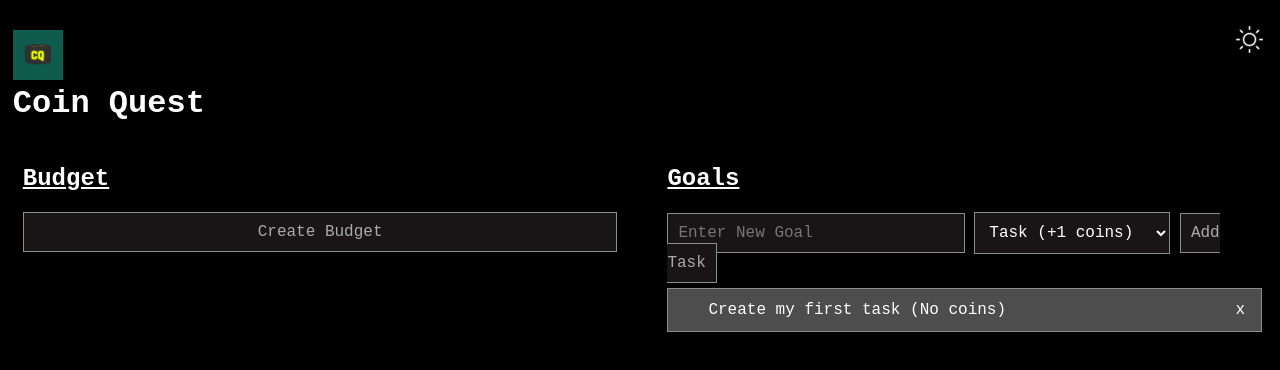
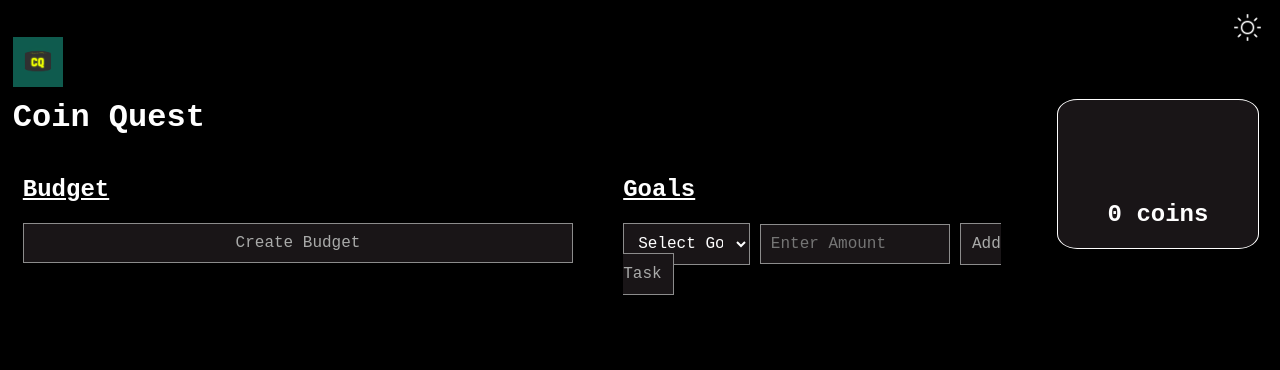
Before and after one commit to garghg/financeManager, a plain HTML site: page src/main.html in a window 1280 px wide. Both pictures are taken after a click on the button 1249 px from the left and 38 px from the top of the page. Drawn offline with Linux system fonts and the light colour scheme.

Commit message:
started coin counter

```diff
--- a/src/home.js
+++ b/src/home.js
@@ -1,11 +1,16 @@
 var goals = document.getElementsByTagName("LI");
 var i;
 var addRowBtn;
+var bgtCreated = false;
 var budget;
 var netCell;
 var budgetBtn = document.getElementById("budgetBtn");
 var bgtDiv = document.getElementById("budget");
 var selectedRows = [];
+var coinNum = document.getElementById('coinNum');
+var coinsShown = 0;
+var coinVal;
+var taskType = document.getElementById("taskType").value;
 
 for (i = 0; i < goals.length; i++){
     var span = document.createElement("SPAN");
@@ -28,35 +33,44 @@ var list = document.querySelector("ul");
 list.addEventListener("click", function(ev){
     if (ev.target.tagName === 'LI'){
         ev.target.classList.toggle('checked');
+
+        if (ev.target.classList.contains('checked')){
+            console.log('adding coins')
+            coinsShown += coinVal;
+            coinNum.textContent = `${coinsShown} coins`
+        }else{
+            console.log('removing coins')
+            coinsShown -= coinVal;
+            coinNum.textContent = `${coinsShown} coins`
+        }
+
     }
 })
-
-
-function saveTask(input){
-
-}
-
 
 
 function addTask(){
     var newTask = document.createElement("li");
     var input = document.getElementById("input").value;
-    var taskType = document.getElementById("taskType").value;
-    var coinVal;
-    if (taskType === "Habit"){
-        coinVal = 2;
+
+    if (taskType === "Default"){
+        alert('Please select a valid task type.');
+        document.getElementById("input").value = "";
+        return;
     }
-    else if (taskType === "Save" || taskType === "Spend"){
-        coinVal = 5;
-        saveTask(input);
+
+    if(bgtCreated && netCell.textContent > 0){
+        var taskName = document.createTextNode(taskType +" $" +input+` (+${coinVal} coins)`);
+        newTask.appendChild(taskName);
+    }else if (!bgtCreated){
+        alert("You must have a budget to set goals.");
+        return;
+    }else if (input > netCell.textContent){
+        alert("You do not have enough money to set this goal.");
+        return;
     }
-    else{
-        coinVal = 1
-    }
-    taskName = document.createTextNode(input+` (+${coinVal} coins)`);
-    newTask.appendChild(taskName);
+
     if (input === ''){
-        alert("Please Enter a Task Name");
+        alert("Please Enter an amount.");
     }
     else {
         document.querySelector("ul").appendChild(newTask);
@@ -74,8 +88,8 @@ function addTask(){
     close[i].onclick = function() {
         var div = this.parentElement;
         div.style.display = "none";
+        }
     }
-}
 }
 
 function bgtItemName(){
@@ -211,6 +225,7 @@ document.addEventListener('keydown', function(event) {
 });
 
 function createBudget(){
+    bgtCreated = true;
     budgetBtn.remove();
     var budget = document.createElement("table");
     budget.id = "budgetTable";
--- a/src/main.html
+++ b/src/main.html
@@ -3,23 +3,24 @@
 <!-- Notes to self:
 
 Today:
-
-    - change goals as follows:
-        select save/spend types and cross reference with entered budget
-        text field only appears
-    - when type task is selected recurring task for habit type
     - create a coin counter
+    - create CUSTOM POPUPS!! (https://youtu.be/MBaw_6cPmAw?t=36)
+    - add a row to table when a goal is set to subract that amount from budget
+    - if goal is bigger than budget, offer long term "projects" option
     - create a XP bar
     - create an avatar (separate page? animation?)
+    - create a start screen
+        - make a mascot
 
 possible features:
     - custom cursor + animation effect
-    - suggestions on where to save if net loss budget
+    - suggestions? like on where to save if net loss budget or where to invest etc...
     - compiled resources online
     - make app educational
     - add an intro avatar
     - target to university students
-    - save data even after refresh
+    *-   save data even after refresh*
+    *-   create a welcome tutorial*
 
  -->
 
@@ -34,17 +35,18 @@ possible features:
 <body>
     <header>
         <div id="navBar">
+            <div id="navBaricon">
+                <button  id="darkModeIcon" onclick="darkMode()"><img src="../img/lightMode.png" alt="Dark Mode" width="27px" height="27px" id="drkBtnImg"></button>
+            </div>
         </div>
         <a href="main.html"><img src="..\img\CQLogo.png" alt="CoinQuest" id="logo" draggable="false"></a>
-        <button  id="darkModeIcon" onclick="darkMode()"><img src="../img/lightMode.png" alt="Dark Mode" width="27px" height="27px" id="drkBtnImg"></button>
-        <h1 id="pageTitle">Coin Quest</h1>
     </header>
 
-    <div id="customMenu">
+    <div id="sect0">
+        <div id="container">
+                <h1 id="pageTitle">Coin Quest</h1>
 
-    </div>
-
-    <div id="container">
+                <div id="subContainer">
 
                 <div id="sect1">
                     <h2 id="budgetH2"><u>Budget</u></h2>
@@ -58,24 +60,35 @@ possible features:
                     <div class="goals">
                         <h2><u>Goals</u></h2>
 
-                <input type="text" id="input" placeholder="Enter New Goal">
-
                         <select id="taskType">
-                    <option value="Default">Task (+1 coins)</option>
-                    <option value="Save">Save (+5 coins)</option>
-                    <option value="Habit">Habit (+2 coins)</option>
-                    <option value="Spend">Spend (+5 coins)</option>
+                            <option  value="Default">Select Goal Type</option>
+                            <option value="Save">Save</option>
+                            <option value="Invest">Invest</option>
+                            <option value="Custom">Other goals</option>
                         </select>
 
-                <span onclick="addTask()" class="Btn">Add Task</span>
+                        <input type="number" id="input" placeholder="Enter Amount" min="0" oninput="validity.valid||(value='')">
+
+                        <span onclick="addTask()" class="Btn" id="addTaskBtn">Add Task</span>
+
                     </div>
 
                     <ul id="goalList">
-                <li>Create my first task (No coins)</li>
                     </ul>
                 </div>
             </div>
+
+        </div>
+
+        <div id="coinCounter">
+            <h2 id="coinNum">0 coins</h2>
+        </div>
+
+    </div>
+
+
+
+
 </body>
-    <div></div>
     <script src="home.js"></script>
 </html>
--- a/src/style.css
+++ b/src/style.css
@@ -3,6 +3,12 @@ body{
     font-size: large;
     margin-left: 1%;
     overflow-x: hidden;
+}
+
+input::-webkit-outer-spin-button,
+input::-webkit-inner-spin-button {
+  -webkit-appearance: none;
+  margin: 0;
 }
 
 ::selection{
@@ -52,7 +58,11 @@ ul li.checked{
 }
 
 #input{
-    width: 50%;
+    width: 45%;
+}
+
+#taskType{
+    width: 30%;
 }
 
 .close {
@@ -81,6 +91,10 @@ ul li.checked{
 
 .Btn:hover {
   background-color: #bbb;
+}
+
+#addTaskBtn{
+    padding: 11px;
 }
 
 #budgetBtn{
@@ -113,7 +127,7 @@ ul li.checked{
 #navBar{
     margin: -1%;
     margin-bottom: -2.2%;
-    padding: 25px;
+    padding: 10px;
     background-color: rgb(138, 137, 137);
     overflow: hidden;
 }
@@ -135,14 +149,64 @@ tr:nth-child(even):not(:last-child){
   background-color: #bebebe;
 }
 
+#navBaricon{
+    display: flex;
+    flex-direction: row;
+    justify-content: right;
+}
+
+#darkModeIcon{
+    background-color: transparent;
+    border: none;
+    margin-right: 0.6%;
+    margin-top: 0.1%;
+    margin-bottom: -0.5%;
+    padding-top: 7px;
+    padding-bottom: 5px;
+}
+
+#sect0{
+    margin-top: 0.5%;
+    display: flex;
+    flex-direction: row;
+    gap: 0;
+}
+
+
 #container{
+    display: flex;
+    flex-direction: column;
+    justify-content: space-around;
+    width:90%;
+}
+
+#subContainer{
     padding: 10px;
     display: flex;
     flex-direction: row;
     gap: 50px;
 }
 
-#sect1, #sect2{
+#coinCounter{
+    width: fit-content;
+    height: 150px;
+    display: flex;
+    flex-direction: row;
+    justify-content: space-around;
+    align-items: end;
+    background-color: #d9d9d9;
+    border-radius: 10%;
+    padding-inline: 50px;
+    margin-right: 1%;
+    text-wrap: nowrap;
+    font-weight: lighter;
+}
+
+#sect1{
+    width: 65%;
+}
+
+#sect2{
     width: 50%;
 }
 
@@ -151,17 +215,6 @@ tr:nth-child(even):not(:last-child){
     background-color: transparent;
     border: none;
     color: black;
-}
-
-#darkModeIcon{
-    background-color: transparent;
-    border: none;
-    margin-right: 0.3%;
-    margin-top: 0.1%;
-    float: right;
-    padding: 5px;
-    padding-top: 7px;
-    padding-bottom: 3px;
 }
 
 #darkModeIcon:hover{
@@ -249,3 +302,8 @@ tr:nth-child(even):not(:last-child){
     color: black;
     text-decoration: line-through;
 }
+
+.darkMode #coinCounter{
+    background-color:#191517;
+    border: solid 1px white;
+}
```
Lines whose indentation alone changed are shown as unchanged.
